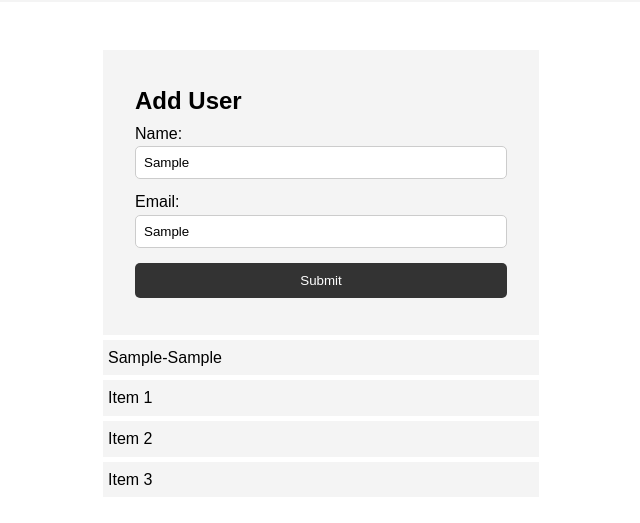
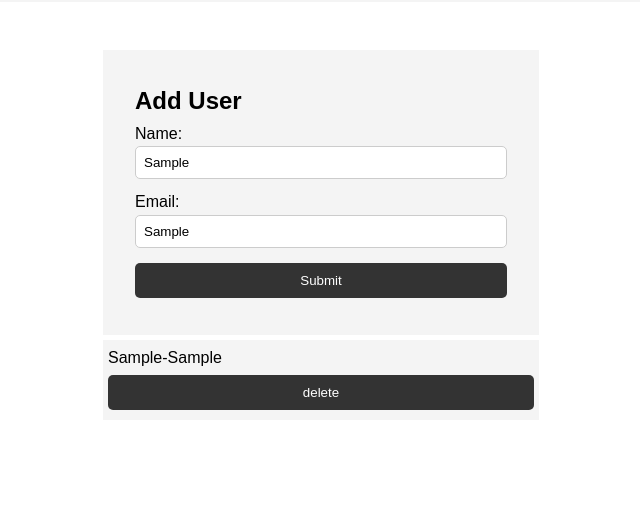
Before and after one commit to Koushik176/DOM, a plain HTML site: page index.html in a window 1280 px wide. Both pictures are taken after typing "Sample", "Sample" into the empty fields and a click on the input "Submit". Shown: the part 81-604 px from the top of the page, without its empty margins (319-959 px from the left). Drawn offline with Linux system fonts and the light colour scheme.

Commit message:
delete data from local storage

```diff
--- a/index.html
+++ b/index.html
@@ -29,11 +29,6 @@
 
       <ul id="users"></ul>
 
-      <ul class="items">
-        <li class="item">Item 1</li>
-        <li class="item">Item 2</li>
-        <li class="item">Item 3</li>
-      </ul>
     </section>
 
 
--- a/main.js
+++ b/main.js
@@ -2,6 +2,7 @@ const btn = document.querySelector('.btn');
 const myForm = document.querySelector('#my-form');
 const nameInput = document.querySelector('#name');
 const emailInput = document.querySelector('#email');
+const myUser = document.getElementById('users');
 
 myForm.addEventListener('submit',onSubmit);
 
@@ -13,13 +14,23 @@ function onSubmit(e){
         name,
         email,
     }
-    localStorage.setItem(obj.email, JSON.stringify(obj))
-    showUserOnScreen(obj)
+    localStorage.setItem(obj.email, JSON.stringify(obj));
+    showUserOnScreen(obj);
 }
+
 function showUserOnScreen(obj){
     const parentElem = document.getElementById('users');
     const childElem = document.createElement('li');
     childElem.textContent = obj.name+'-'+obj.email;
+    const deleteButton = document.createElement('input');
+    deleteButton.className = 'btn delete';
+    deleteButton.type = 'button';
+    deleteButton.value = 'delete';
+    deleteButton.onclick = () => {
+        localStorage.removeItem(obj.email);
+        parentElem.removeChild(childElem);
+    }
+    childElem.appendChild(deleteButton);
     parentElem.appendChild(childElem);
 }
 
```
